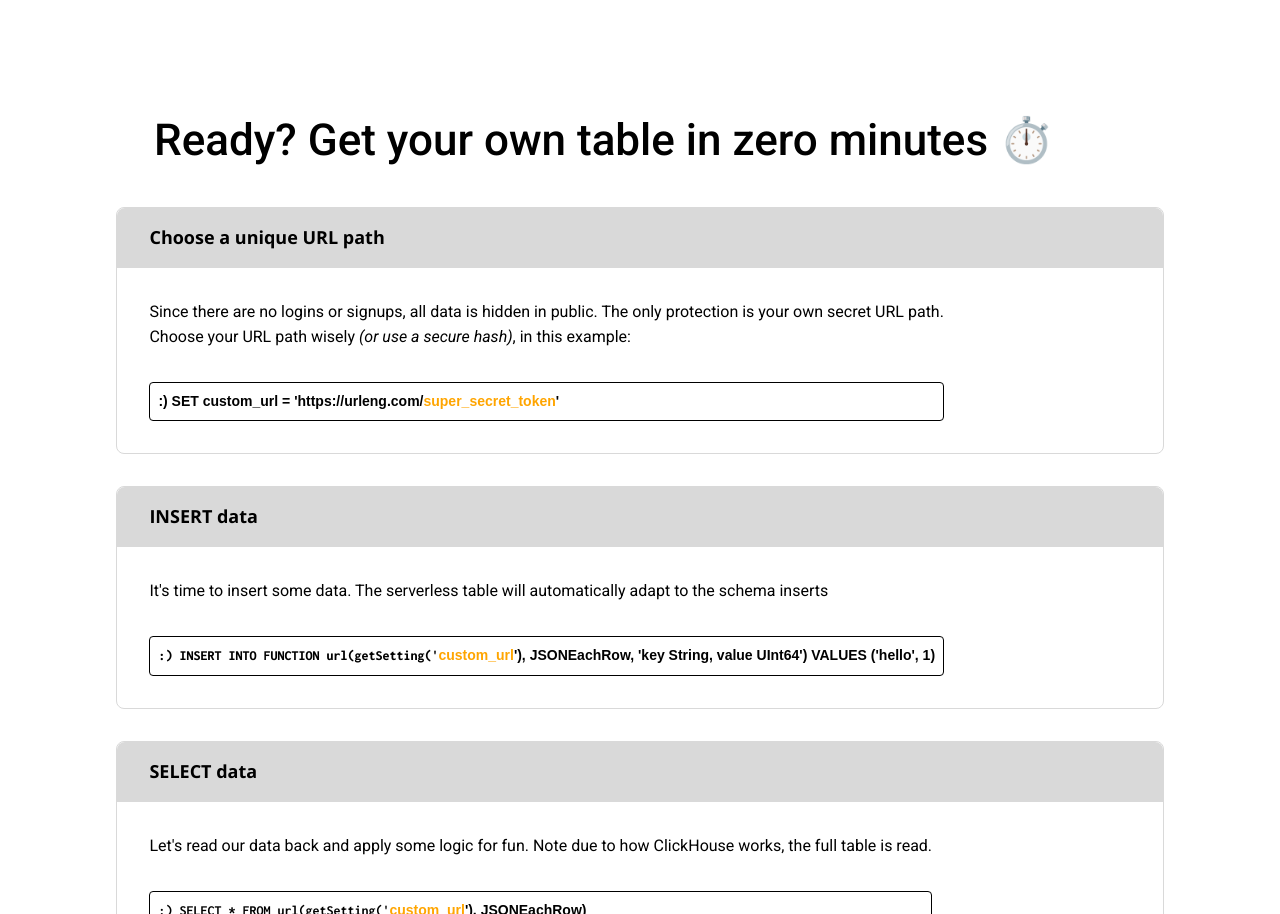
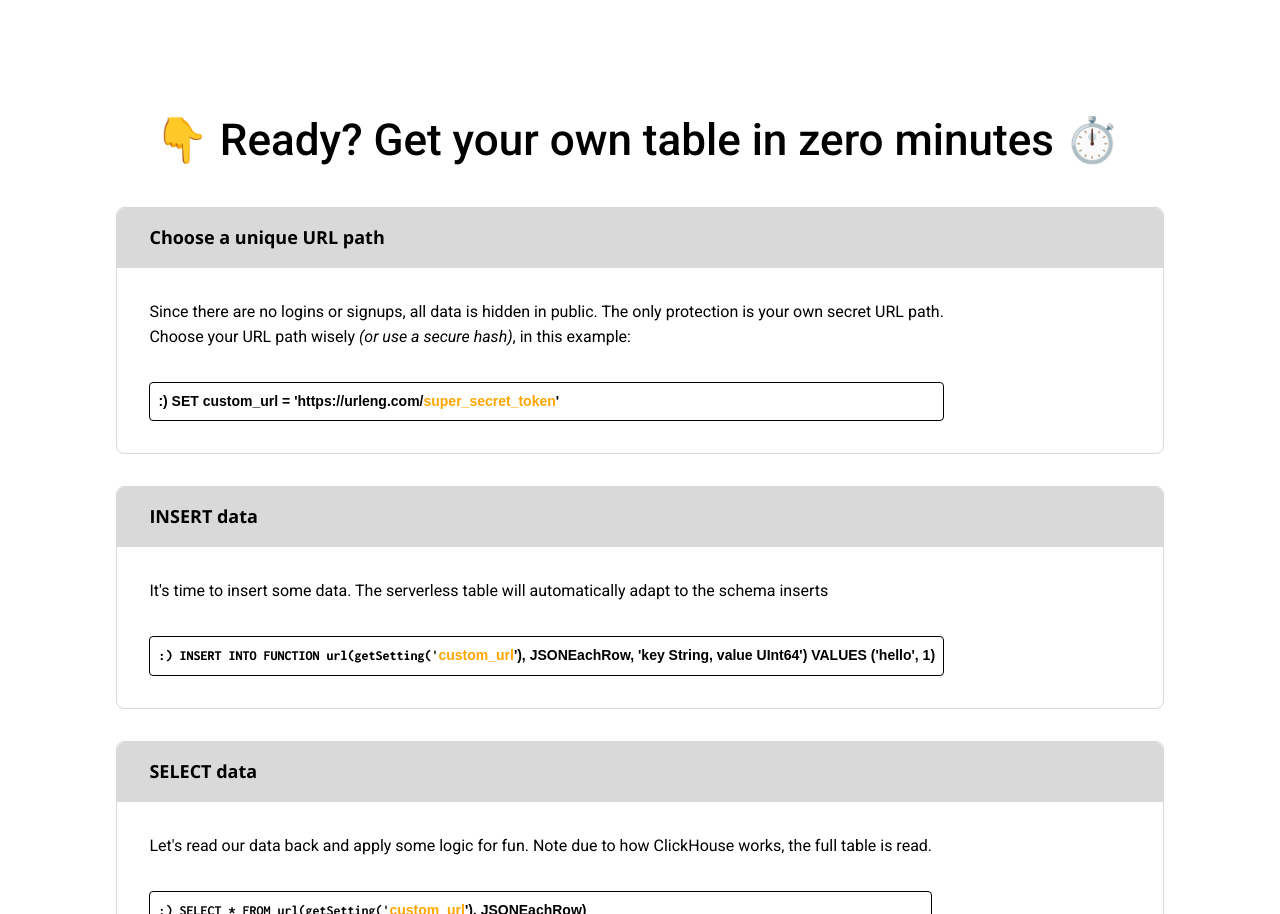
Before and after one commit to metrico/urleng, a website built with Parcel: page index.html in a window 1280 px wide. Shown: the part 1299-2213 px from the top of the page. Built offline with nearby package versions, Linux system fonts and the light colour scheme; a web font is replaced by a local one.

Commit message:
Update index.html

```diff
--- a/index.html
+++ b/index.html
@@ -232,7 +232,7 @@
         <div class="home-section-separator4"></div>
         <div id="howto" class="home-faqs">
           <h2 class="home-text44">
-            Ready? Get your own table in zero minutes ⏱️
+            👇 Ready? Get your own table in zero minutes ⏱️
           </h2>
           <div class="home-content-container">
             <div class="home-faq">
```
